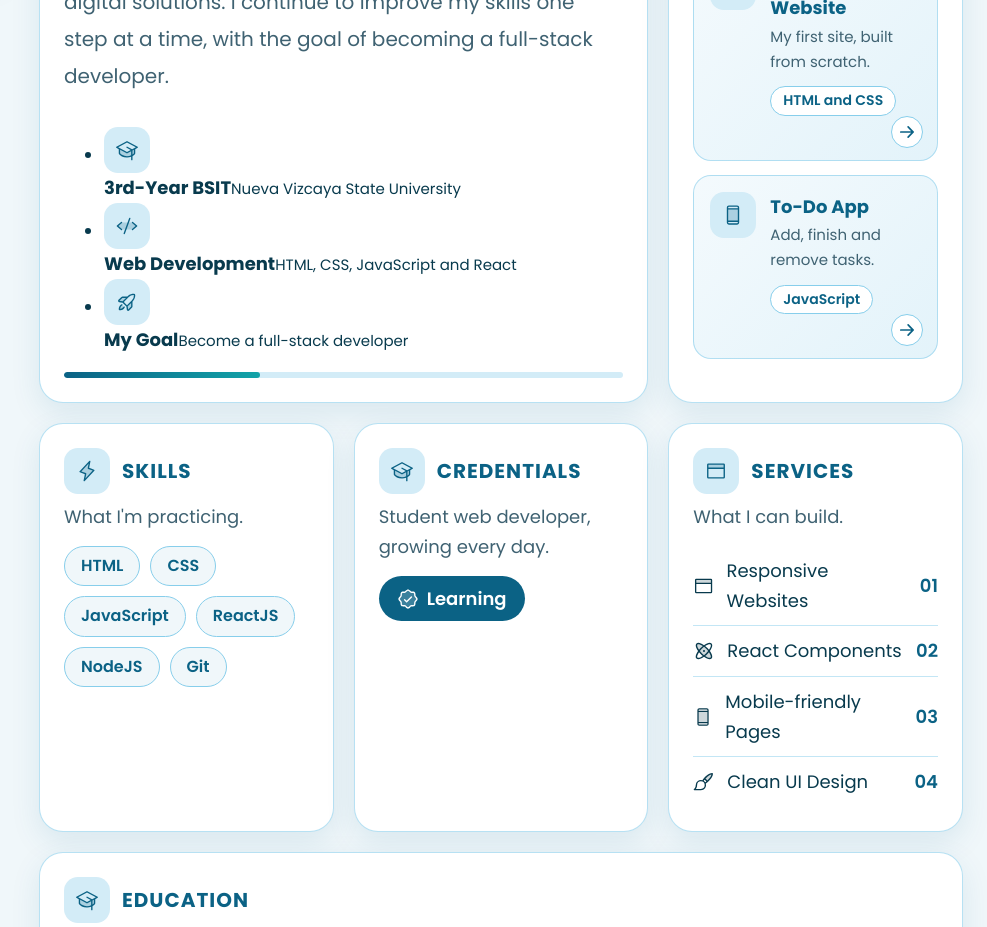
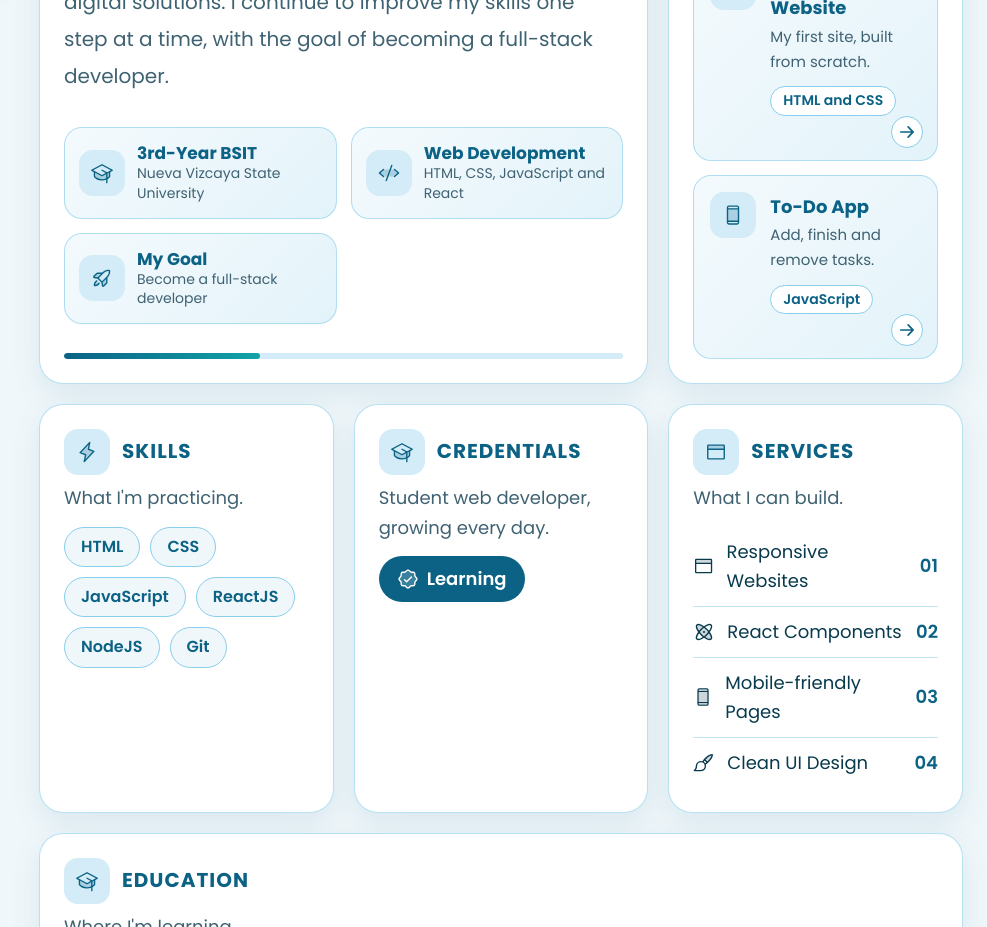
Before and after one commit to jimby-bot/Myportfolio, a React (Vite) app: page / in a window 1280 px wide. Shown: the part 800-1727 px from the top of the page, without its empty margins (293-1280 px from the left). Built offline with nearby package versions, Linux system fonts and the light colour scheme.

Commit message:
Add styles for facts section in index.css

```diff
--- a/src/index.css
+++ b/src/index.css
@@ -180,6 +180,10 @@ h1 {
 #about { display: flex; flex-direction: column; }
 #about p { font-size: 20px; line-height: 1.85; }
 #about .bar { margin-top: auto; }
+.facts { list-style: none; margin: 18px 0 22px; padding: 0; display: grid; grid-template-columns: repeat(auto-fit, minmax(190px, 1fr)); gap: 14px; }
+.facts li { display: flex; gap: 12px; align-items: center; padding: 14px; background: linear-gradient(135deg, #f4fafd, #e3f3fa); border: 1px solid var(--line); border-radius: 18px; }
+.facts b { display: block; color: var(--dark); font-size: 17px; line-height: 1.3; }
+.facts small { display: block; color: var(--muted); font-size: 14px; line-height: 1.4; }
 footer { margin-top: 28px; text-align: center; font-size: 15px; color: var(--muted); }
 @media (max-height: 760px) and (min-width: 861px) {
   .side { padding: 16px 14px; }
```
